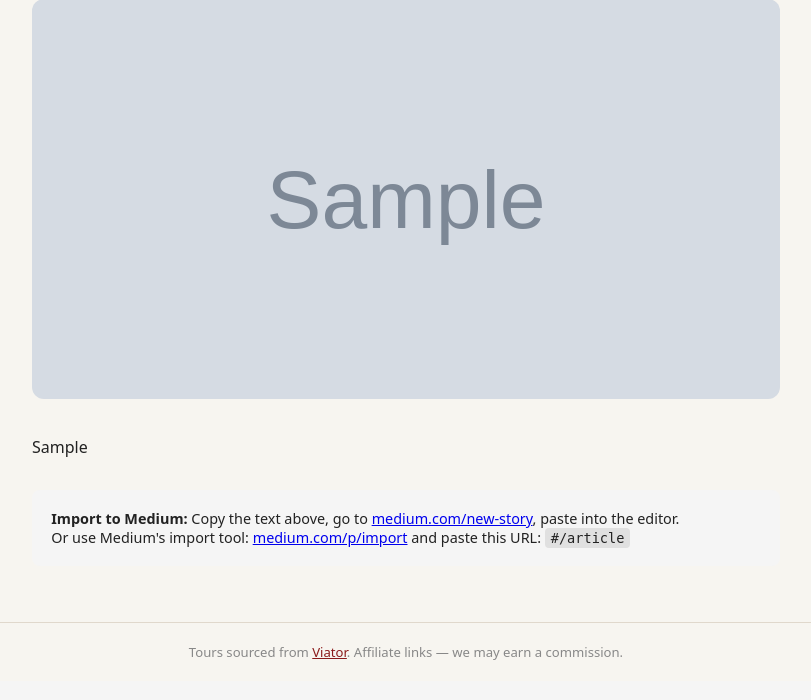
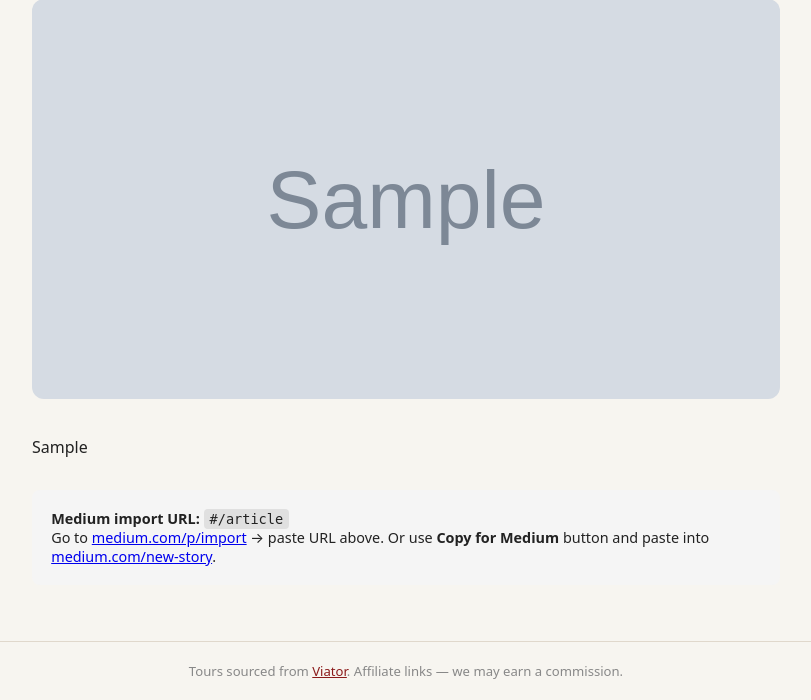
Before and after one commit to p32nicky/londoncsv, a FastAPI app: template app/templates/article.html in a window 1280 px wide. Shown: the part 204-904 px from the top of the page, without its empty margins (234-1045 px from the left). Before the commit the page ends 864 px from the top, so only its background shows below. Run offline with FastAPI, Linux system fonts and the light colour scheme; the template is opened without the code that fills it: most values are stand-ins (such as "Sample title", 1, 10 or a date in 2020); grey boxes marked "Sample" are stand-in pictures.

Commit message:
fix: semantic article tag for Medium URL import

```diff
--- a/app/templates/article.html
+++ b/app/templates/article.html
@@ -1,5 +1,5 @@
 {% extends "base.html" %}
-{% block title %}Article: {{ t.title }} — {{ site_title }}{% endblock %}
+{% block title %}{{ t.title }} — {{ site_title }}{% endblock %}
 {% block content %}
 <div class="article-page">
   <div class="article-actions">
@@ -7,17 +7,16 @@
     <button onclick="copyArticle()" class="btn-copy">📋 Copy for Medium</button>
   </div>
 
-  {% if t.image_url %}
-  <img src="{{ t.image_url }}" alt="{{ t.title }}" class="article-hero"/>
-  {% endif %}
-
-  <div class="article-body" id="article-body">
+  <article id="article-body">
+    {% if t.image_url %}
+    <img src="{{ t.image_url }}" alt="{{ t.title }}" class="article-hero"/>
+    {% endif %}
     {{ article_html | safe }}
-  </div>
+  </article>
 
   <div class="article-meta">
-    <p><strong>Import to Medium:</strong> Copy the text above, go to <a href="https://medium.com/new-story" target="_blank">medium.com/new-story</a>, paste into the editor.</p>
-    <p>Or use Medium's import tool: <a href="https://medium.com/p/import" target="_blank">medium.com/p/import</a> and paste this URL: <code>{{ tour_url }}/article</code></p>
+    <p><strong>Medium import URL:</strong> <code>{{ tour_url }}/article</code></p>
+    <p>Go to <a href="https://medium.com/p/import" target="_blank">medium.com/p/import</a> → paste URL above. Or use <strong>Copy for Medium</strong> button and paste into <a href="https://medium.com/new-story" target="_blank">medium.com/new-story</a>.</p>
   </div>
 </div>
 
```
